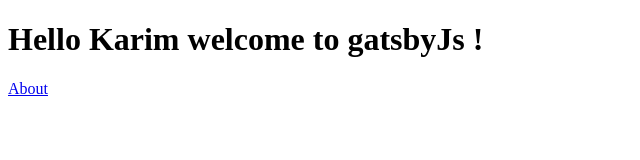
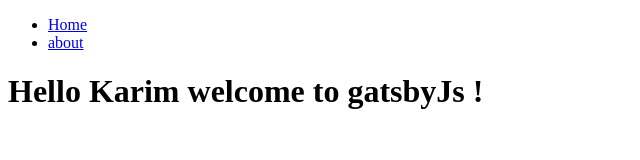
Before and after one commit to KarimMoustamid/Gatsby.js-Tutorial-and-Projects, a Gatsby site in the folder cours/: page / in a window 1280 px wide. Shown: the whole page, without its empty margins (0-640 px from the left). Built offline with nearby package versions, Linux system fonts and the light colour scheme; Gatsby itself is replaced by a stand-in of ours.

Commit message:
Gatsby NavBar

```diff
--- /dev/null
+++ b/cours/components/Navbar.js
@@ -0,0 +1,19 @@
+import React from "react"
+import { Link } from "gatsby"
+
+const Navbar = () => {
+  return (
+    <nav>
+      <ul>
+        <li>
+          <Link to="/">Home</Link>
+        </li>
+        <li>
+          <Link to="/about">about</Link>
+        </li>
+      </ul>
+    </nav>
+  )
+}
+
+export default Navbar
--- a/cours/src/pages/index.js
+++ b/cours/src/pages/index.js
@@ -1,11 +1,12 @@
 import React from "react"
 import { Link } from "gatsby"
+import Navbar from "../../components/Navbar"
 
 export default function Home() {
   return (
     <div>
+      <Navbar />
       <h1>Hello Karim welcome to gatsbyJs !</h1>
-      <Link to="/about">About</Link>
     </div>
   )
 }
```
